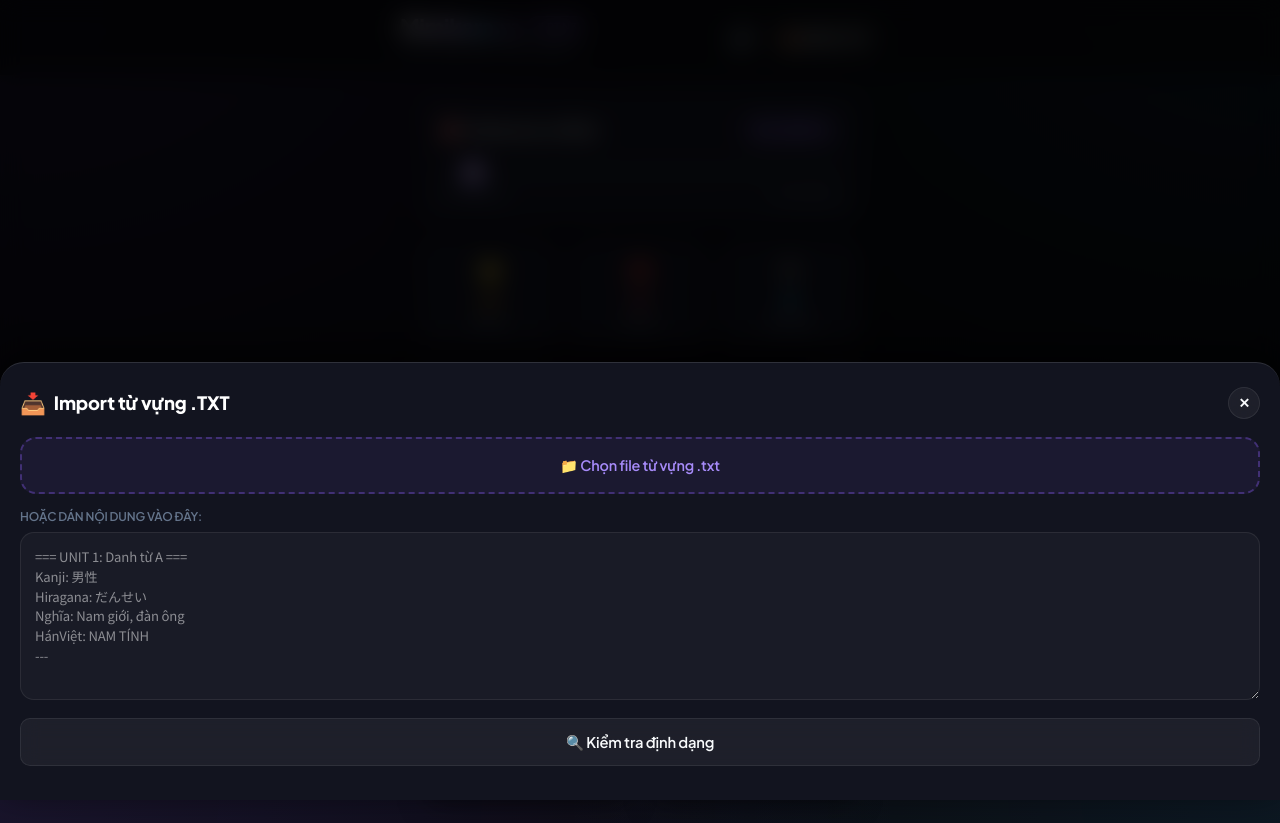
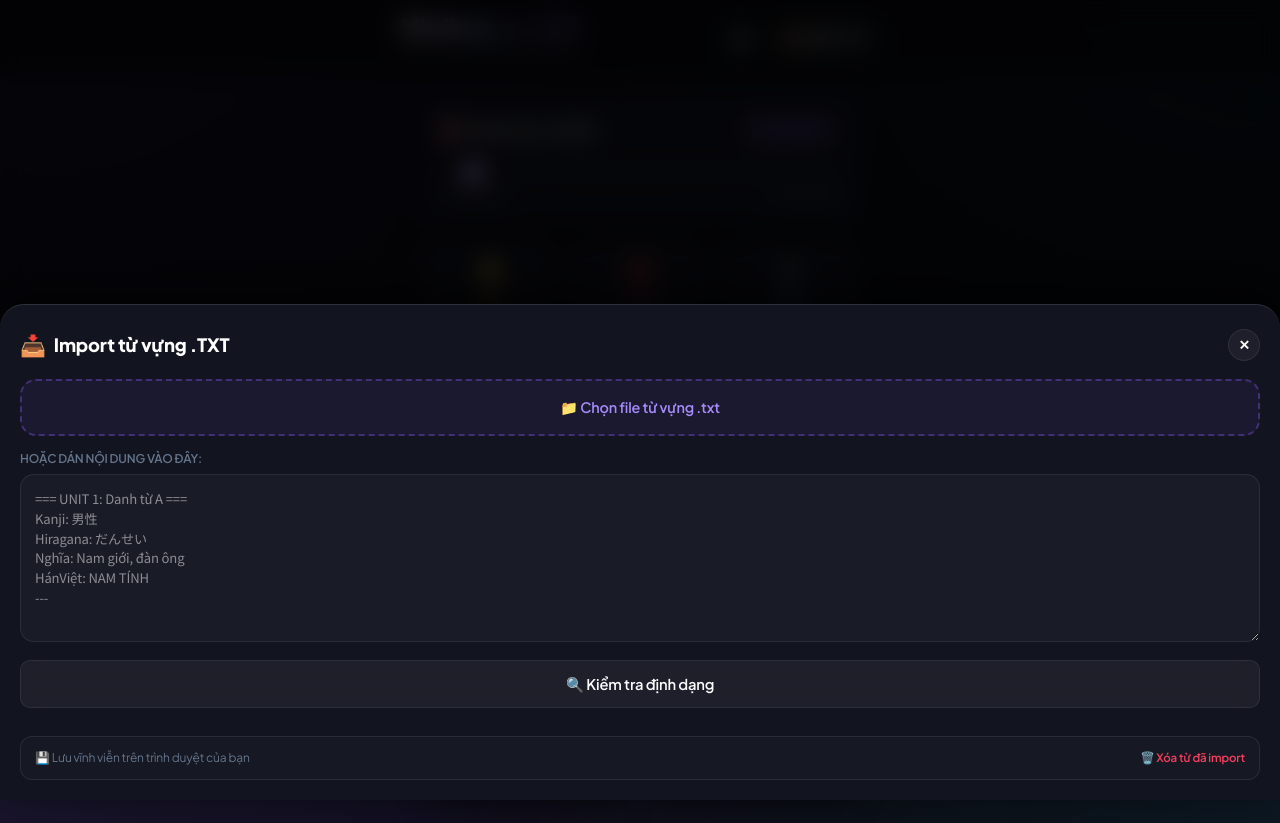
Before and after one commit to DangNguyen0703/mimikara-n3, a Next.js app: page / in a window 1280 px wide. Both pictures are taken after a click on the button "📥 Import .txt". Built offline with nearby package versions, Linux system fonts and the light colour scheme.

Commit message:
feat: show persistent storage indicator and clear button in Import modal

```diff
--- a/components/ImportTxt.tsx
+++ b/components/ImportTxt.tsx
@@ -80,7 +80,7 @@ export default function ImportTxt({ onClose }: ImportTxtProps) {
   const [errors, setErrors] = useState<string[]>([]);
   const [importing, setImporting] = useState(false);
   const [done, setDone] = useState(false);
-  const { addImportedWords } = useVocabulary();
+  const { addImportedWords, clearImported } = useVocabulary();
 
   const handleParse = () => {
     sounds.playTap();
@@ -166,7 +166,7 @@ export default function ImportTxt({ onClose }: ImportTxtProps) {
               Import thành công {preview?.length} từ!
             </p>
             <p style={{ fontSize: '0.85rem', color: 'var(--text-secondary)', marginBottom: 20 }}>
-              Dữ liệu đã được lưu vào danh sách học trên thiết bị của bạn.
+              Dữ liệu được lưu vĩnh viễn trong bộ nhớ LocalStorage của trình duyệt này.
             </p>
             <button className="btn btn-primary" onClick={onClose} style={{ padding: '12px 28px' }}>
               Bắt đầu học ngay
@@ -289,6 +289,41 @@ export default function ImportTxt({ onClose }: ImportTxtProps) {
                 </button>
               </div>
             )}
+
+            {/* Note about LocalStorage persistence */}
+            <div style={{
+              marginTop: 14,
+              padding: '12px 14px',
+              background: 'rgba(255, 255, 255, 0.02)',
+              border: '1px solid var(--border)',
+              borderRadius: '12px',
+              display: 'flex',
+              alignItems: 'center',
+              justifyContent: 'space-between',
+              fontSize: '0.75rem',
+              color: 'var(--text-muted)',
+            }}>
+              <span>💾 Lưu vĩnh viễn trên trình duyệt của bạn</span>
+              <button
+                onClick={() => {
+                  if (confirm('Bạn có chắc muốn xóa tất cả từ vựng bạn đã tự import thêm? (Danh sách 687 từ gốc vẫn được giữ nguyên)')) {
+                    clearImported();
+                    sounds.playTap();
+                    alert('Đã xóa các từ tự import!');
+                  }
+                }}
+                style={{
+                  background: 'transparent',
+                  border: 'none',
+                  color: 'var(--rose)',
+                  cursor: 'pointer',
+                  fontSize: '0.72rem',
+                  fontWeight: 600,
+                }}
+              >
+                🗑️ Xóa từ đã import
+              </button>
+            </div>
           </>
         )}
       </div>
```
